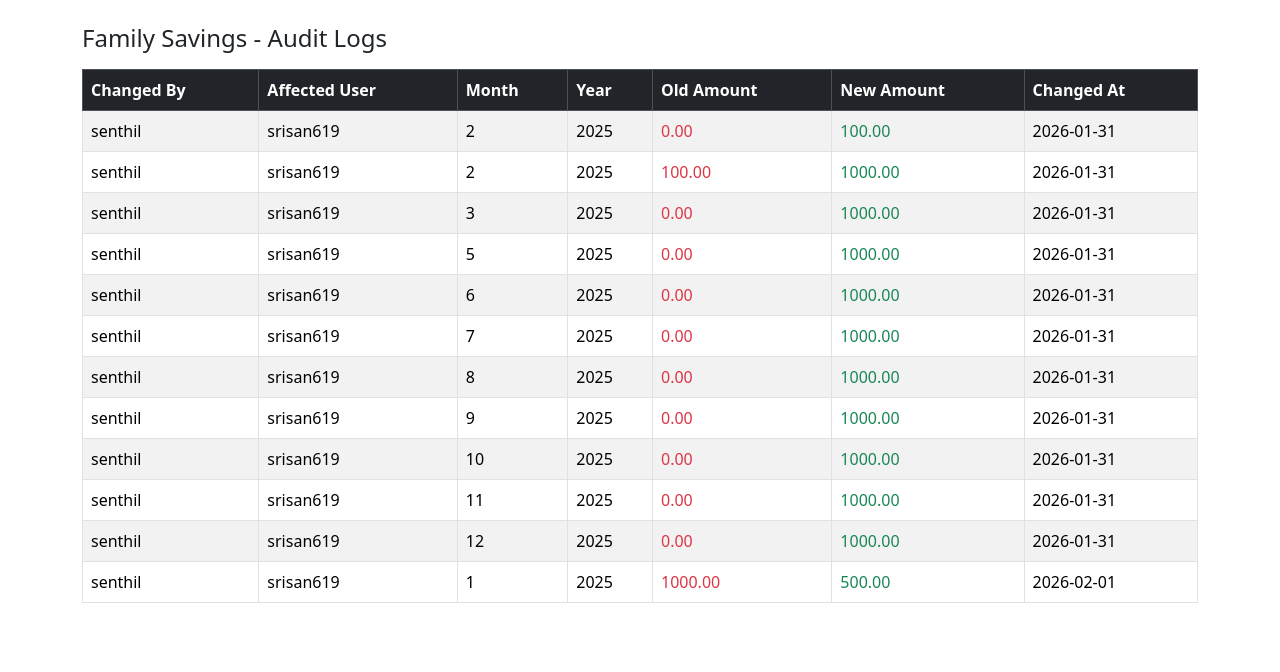
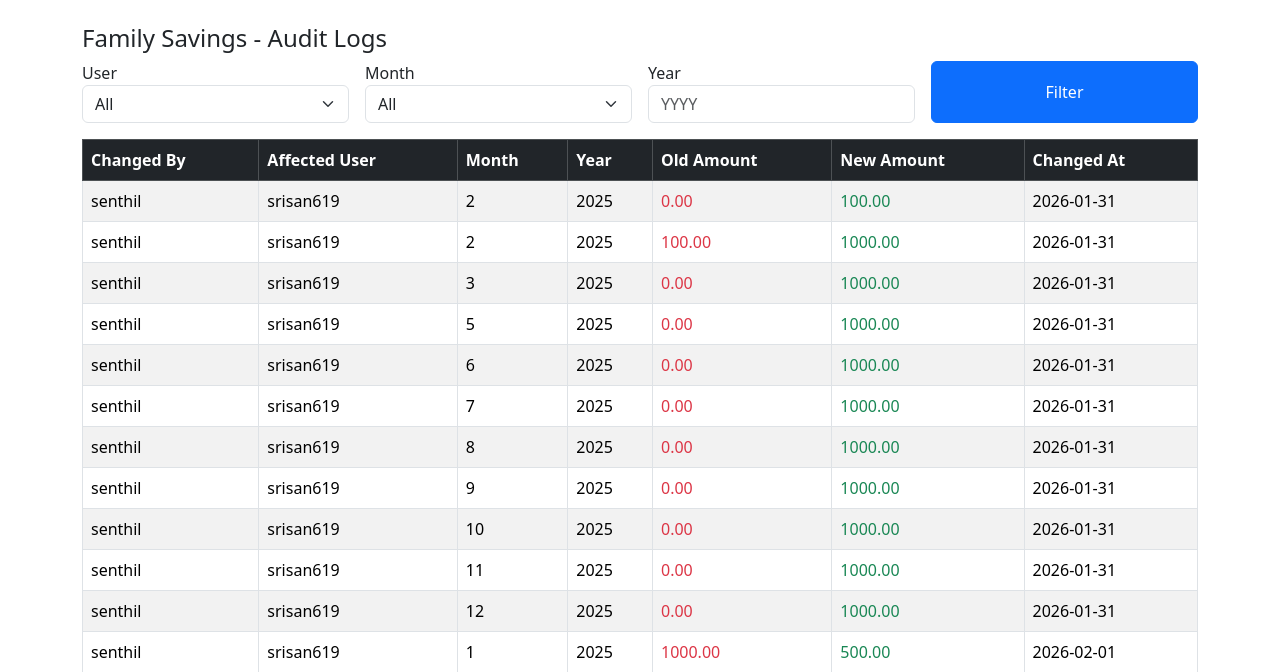
Before and after one commit to srisan619/sri_webie, a Django app: page /family-savings/audit-logs/ in a window 1280 px wide. Shown: the part 56-728 px from the top of the page. Run offline with Django 5.2, Linux system fonts and the light colour scheme; a user stored in the database is signed in; data comes from the database, SQL or seed files in the repository; both versions use the stored data as it was after the commit.

Commit message:
Family Savings - Audit Logs filters are implemented

```diff
--- a/family_savings/templates/family_savings/audit_logs.html
+++ b/family_savings/templates/family_savings/audit_logs.html
@@ -2,6 +2,40 @@
 
 {%block content%}
     <h4>Family Savings - Audit Logs</h4>
+    <form method="get" class="row g-3 mb-3">
+        <div class="col-md-3">
+            <label for="user">User</label>
+            <select name="user" id="user" class="form-select">
+                <option value="">All</option>
+                {%for u in users%}
+                    <option value="{{u.id}}" {% if selected_user == u.id|stringformat:"s" %}selected{%endif%}>
+                        {{u.username}}
+                    </option>
+                {%endfor%}
+            </select>
+        </div>
+
+        <div class="col-md-3">
+            <label for="month">Month</label>
+            <select name="month" id="month" class="form-select">
+                <option value="">All</option>
+                {% for month_no, month_name in months %}
+                    <option value="{{month_no}}" {%if selected_month == month_no|stringformat:"s" %}selected{%endif%}>
+                        {{month_name}}
+                    </option>
+                {% endfor %}
+            </select>
+        </div>
+
+        <div class="col-md-3">
+            <label for="year">Year</label>
+            <input type="number" name="year" class="form-control" placeholder="YYYY" value="{{selected_year}}">
+        </div>
+
+        <div class="col-md-3 d-flex">
+            <button class="btn btn-primary w-100">Filter</button>
+        </div>
+    </form>
     <table class="table table-bordered table-striped mt-3">
         <thead class="table-dark">
             <tr>
--- a/family_savings/views.py
+++ b/family_savings/views.py
@@ -79,6 +79,9 @@ def save_monthly_saving(request):
 
 @login_required
 def savings_audit_log(request):
+    MONTHS = [
+        (1, 'Jan'), (2, 'Feb'),(3, 'Mar'), (4, 'Apr'), (5, 'May'), (6, 'Jun'), (7, 'Jul'), (8, 'Aug'), (9, 'Sep'), (10, 'Oct'), (11, 'Nov'), (12, 'Dec')
+    ]
     if not is_admin(request.user):
         return HttpResponseForbidden("Access Denied")
 
@@ -86,4 +89,25 @@ def savings_audit_log(request):
         "changed_by", "affected_by"
     ).order_by("changed_at")
 
-    return render(request, "family_savings/audit_logs.html", {"logs": logs})
+    # Filters
+    user_id = request.GET.get('user')
+    month = request.GET.get('month')
+    year = request.GET.get('year')
+
+    if user_id:
+        logs = logs.filter(affected_by=user_id)
+    if month:
+        logs = logs.filter(month=month)
+    if year:
+        logs = logs.filter(year=year)
+
+    users = User.objects.filter(is_active=True)
+
+    return render(request, "family_savings/audit_logs.html", {
+        "logs": logs,
+        "users": users,
+        "selected_user": user_id,
+        "months": MONTHS,
+        "selected_month": month,
+        "selected_year": year
+        })
```
Also changed, not shown: db.sqlite3.
